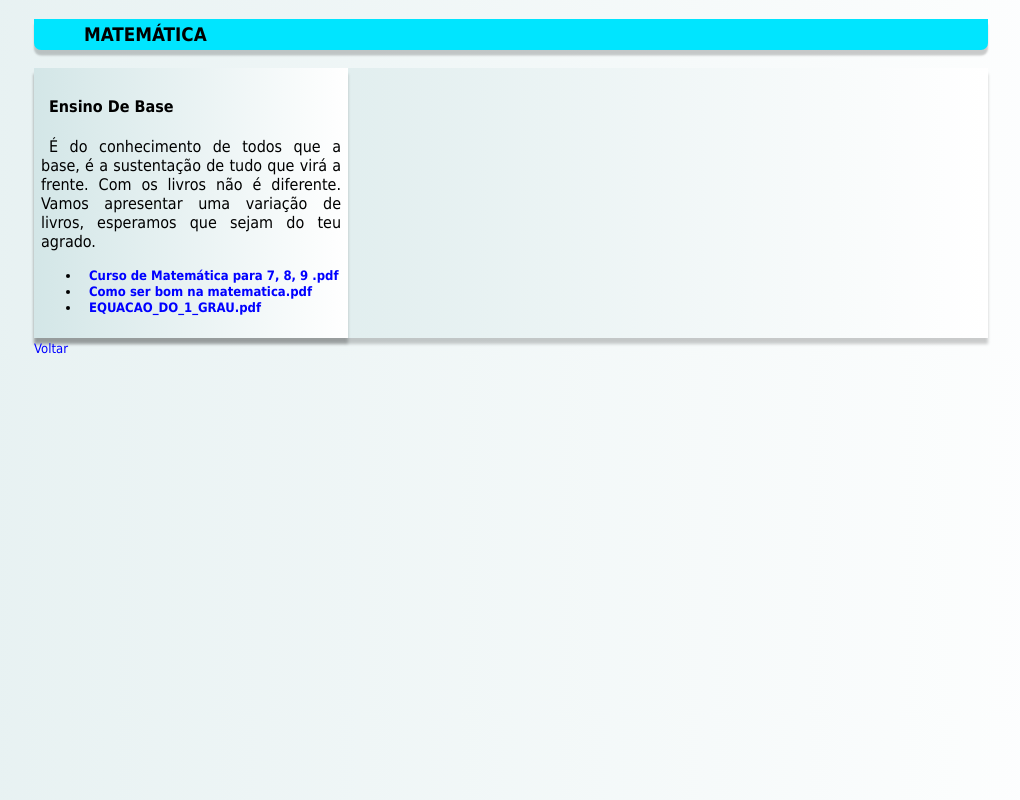
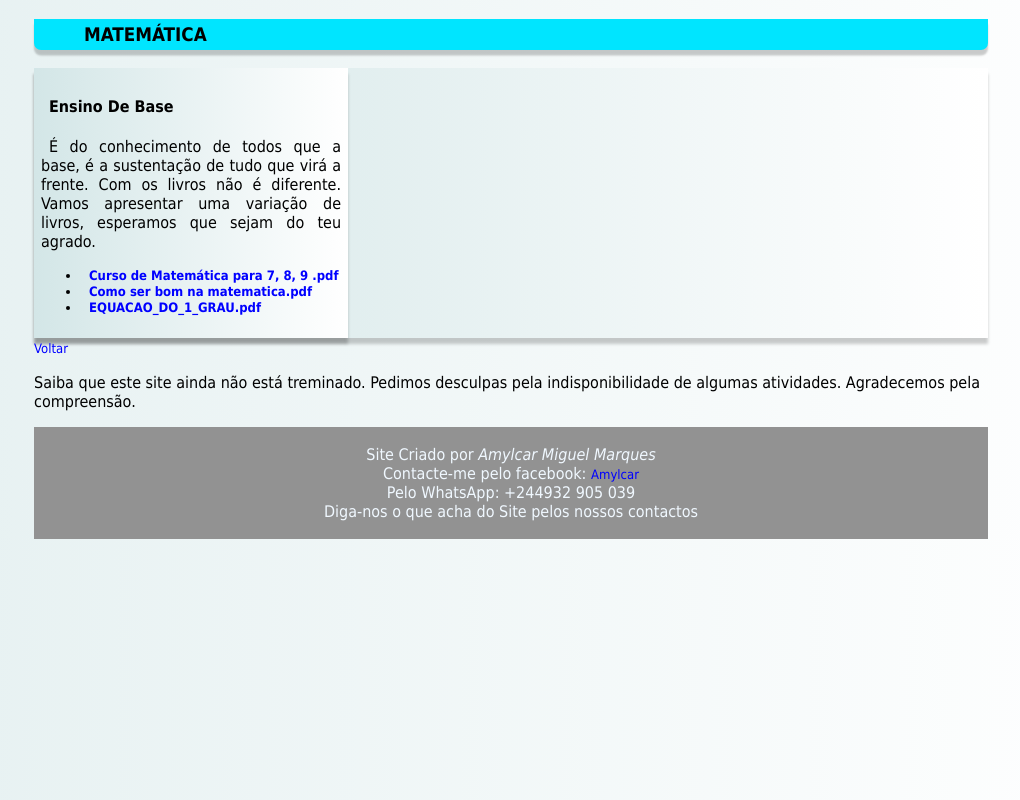
Before and after one commit to amylcarmarques/meuprojeto, a plain HTML site: page livrosdematemática.html in a window 1280 px wide. Shown: the whole page, without its empty margins (129-1149 px from the left). Drawn offline with Linux system fonts and the light colour scheme.

Commit message:
mais uma

```diff
--- a/livrosdematemática.html
+++ b/livrosdematemática.html
@@ -23,5 +23,13 @@
         </nav>
     </nav>
     <a href="index.html">Voltar</a>
+    <p>Saiba que este site ainda não está treminado. Pedimos desculpas pela indisponibilidade de algumas atividades. Agradecemos pela compreensão.</p>
+    <footer>
+        <p>Site Criado por <i>Amylcar Miguel Marques</i>
+        <br>Contacte-me pelo facebook: <a href="https://facebook.com/https://web.facebook.com/profile.php?id=100083237583403" target="_blank">Amylcar</a>
+        <br>Pelo WhatsApp: +244932 905 039
+        <br>Diga-nos o que acha do Site pelos nossos contactos
+        </p>
+    </footer>
 </body>
 </html>
```
Also changed, not shown: index.html (+2 -2 lines).
